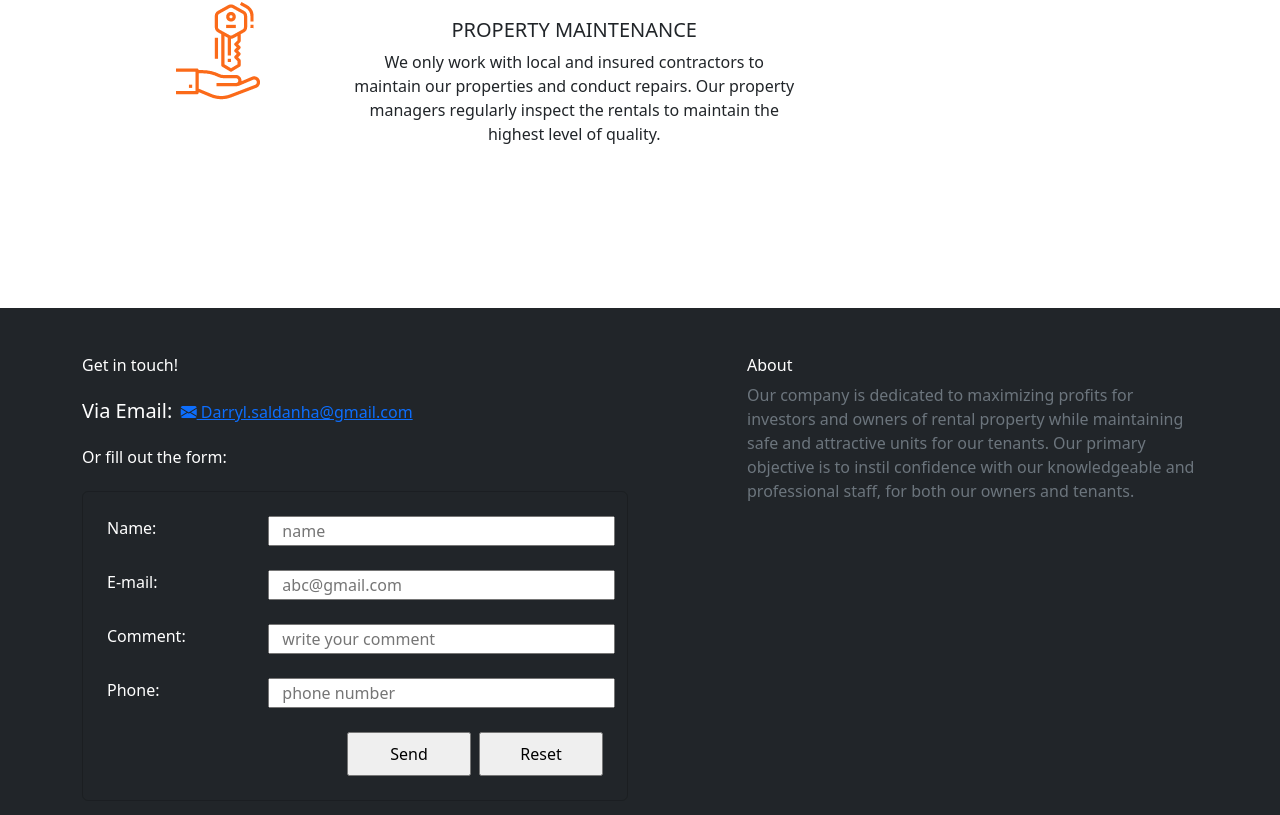
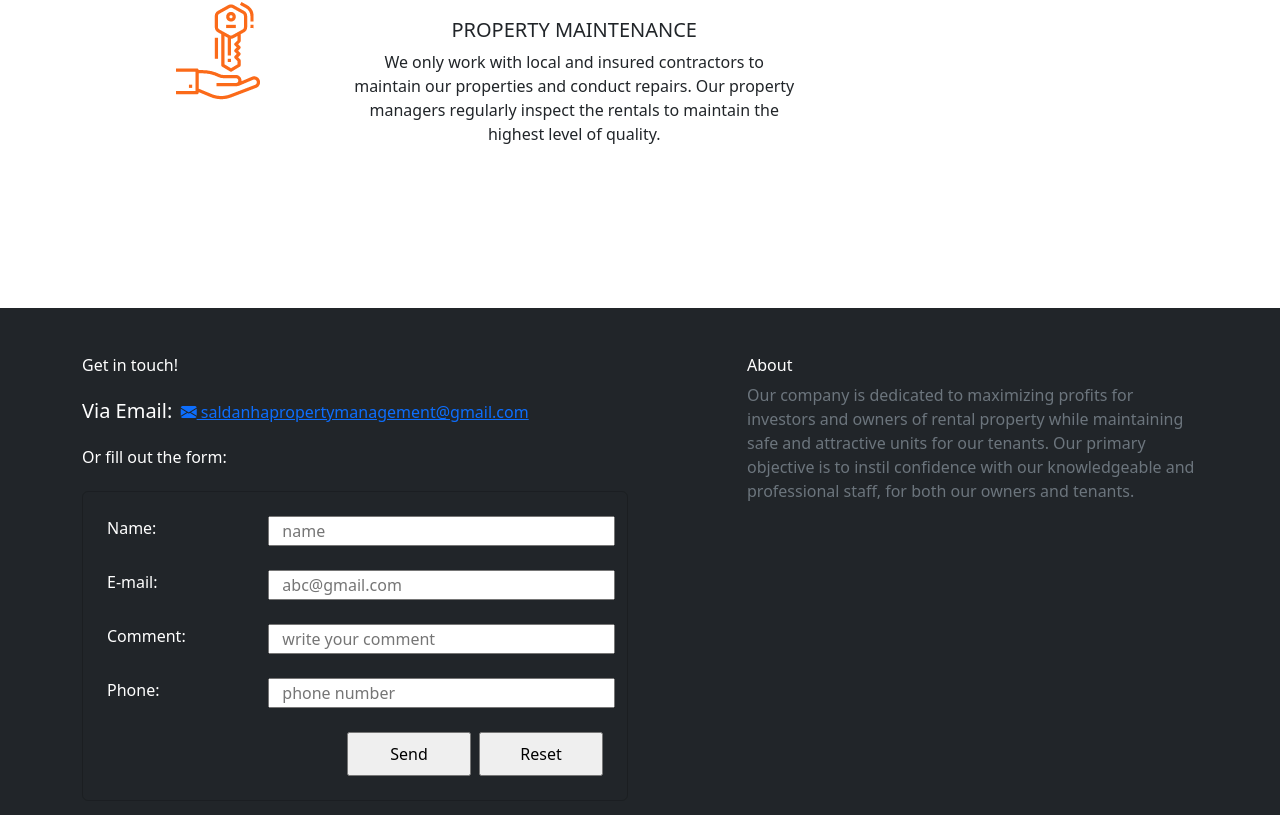
Before and after one commit to Jay0007/Digital-Property-Management, a Vue app: page / in a window 1280 px wide. Shown: the part 1410-2225 px from the top of the page. Built offline with nearby package versions, Linux system fonts and the light colour scheme.

Commit message:
Minor Changes.

```diff
--- a/src/components/Footer.vue
+++ b/src/components/Footer.vue
@@ -20,11 +20,11 @@
               <span class="text-white px-0 mb-2 h5">Via Email:</span>&nbsp;
               <!-- <div class="nav-link p-0 text-muted"> -->
               <a
-                href="mailto:Darryl.saldanha@gmail.com"
+                href="mailto:saldanhapropertymanagement@gmail.com"
                 class="text"
                 target="_blank"
               >
-                <i class="bi bi-envelope-fill"></i> Darryl.saldanha@gmail.com
+                <i class="bi bi-envelope-fill"></i> saldanhapropertymanagement@gmail.com
               </a>
               <!-- </div> -->
             </li>
@@ -40,7 +40,7 @@
                   class="row"
                 > -->
                 <form
-                  action="https://formsubmit.co/jaysukhadiya123@gmail.com"
+                  action="https://formsubmit.co/saldanhapropertymanagement@gmail.com"
                   method="POST"
                 >
                   <div class="row mb-4">
```
